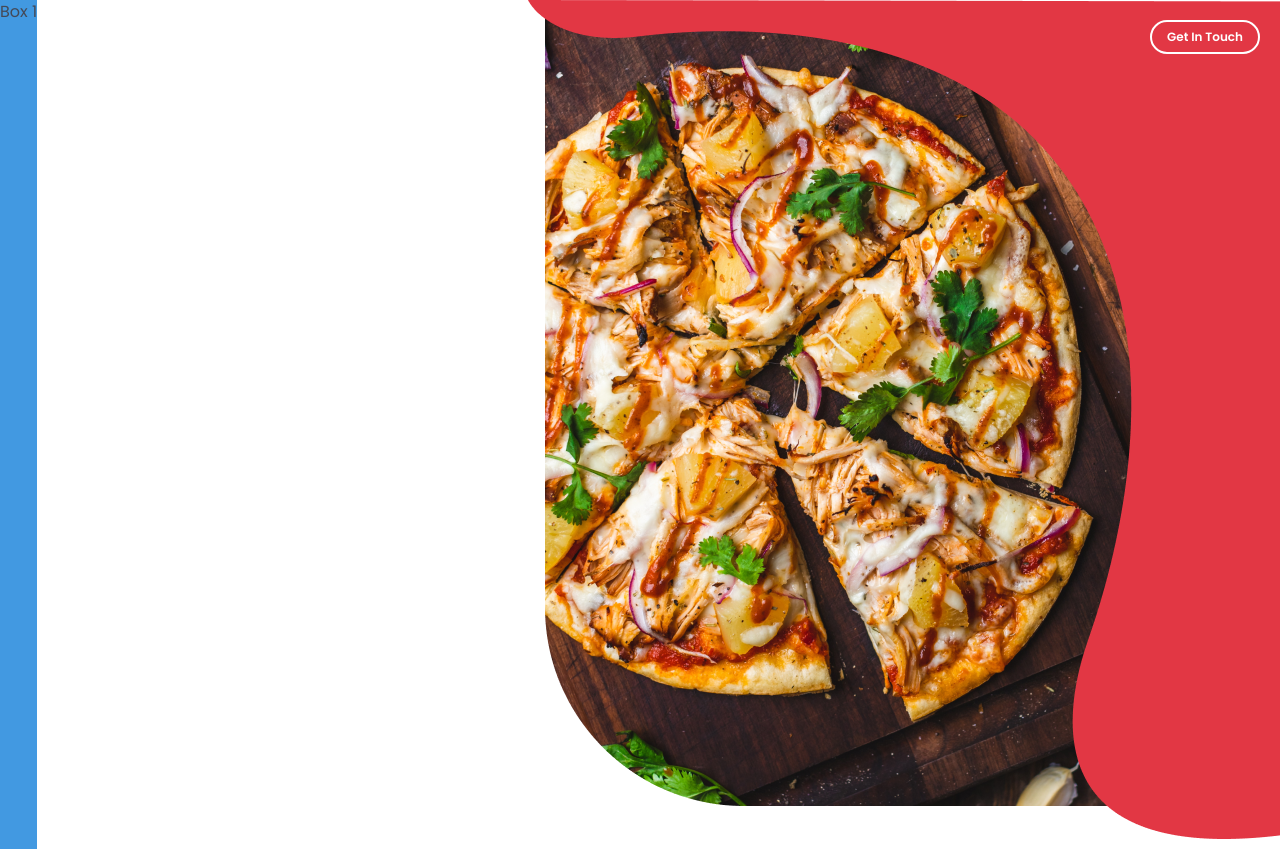
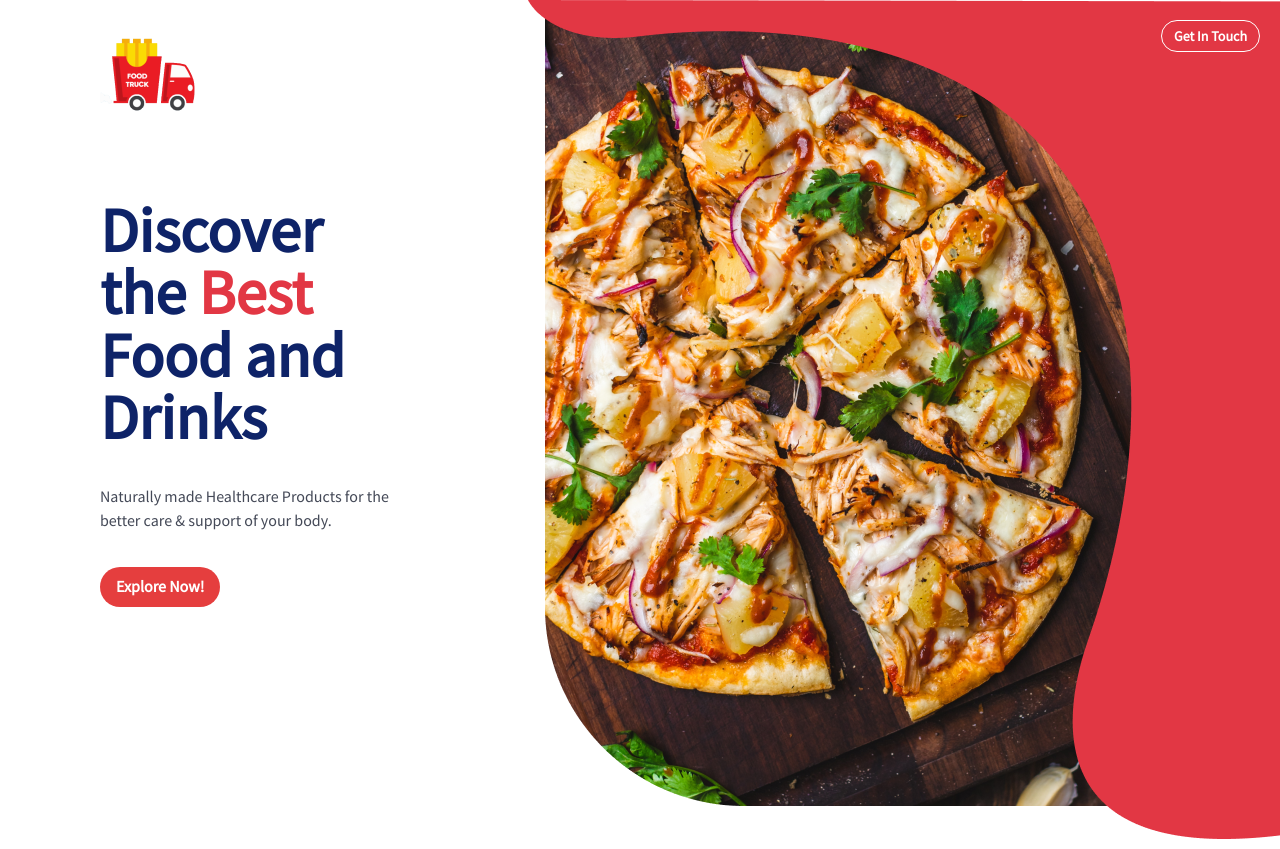
Before and after one commit to naimur61/Internet-Floks, a Next.js app: page / in a window 1280 px wide. Built offline with nearby package versions, Linux system fonts and the light colour scheme.

Commit message:
header Done

```diff
--- a/pages/components/Banner.tsx
+++ b/pages/components/Banner.tsx
@@ -34,15 +34,15 @@ const Banner = () => {
 			</Box>
 			<Button
 				colorScheme="white"
-				size="xs"
+				variant="outline"
+				size="sm"
+				color="white"
+				rounded="full"
 				sx={{
 					position: "absolute",
 					zIndex: "3",
 					right: "20px",
 					top: "20px",
-					p: "15px",
-					border: "2px solid white",
-					rounded: 20,
 				}}
 			>
 				{" "}
--- a/pages/components/Header.tsx
+++ b/pages/components/Header.tsx
@@ -1,13 +1,31 @@
-import { Box, Button, Stack } from "@chakra-ui/react";
+import { Box, Button, Stack, Text } from "@chakra-ui/react";
 import Image from "next/image";
 import React from "react";
 import Banner from "./Banner";
+import logo from "../../assets/home/Screenshot_669 1.png";
 
 const Header = () => {
 	return (
 		<>
 			<Stack direction={["column-reverse", "row"]} justifyContent="space-between">
-				<Box bg="blue.400">Box 1</Box>
+				<Box width="21.6rem" mx={["auto", "6.25rem"]} mt="2rem" textAlign={["center", "left"]}>
+					<Box width="107px" height="83px" display={["none", "block"]}>
+						<Image src={logo} alt="" />
+					</Box>
+					<Text fontSize="3.9rem" mt="5.25rem" lineHeight="3.9rem" fontWeight="extrabold" color="#0E2368">
+						Discover the{" "}
+						<Text color="#E23744" display="inline">
+							Best
+						</Text>{" "}
+						Food and Drinks
+					</Text>
+					<Text my="2.2rem">
+						Naturally made Healthcare Products for the better care & support of your body.
+					</Text>
+					<Button colorScheme="red" rounded="full">
+						Explore Now!
+					</Button>
+				</Box>
 				<Banner />
 			</Stack>
 		</>
--- a/styles/globals.css
+++ b/styles/globals.css
@@ -1,4 +1,4 @@
-@import url("https://fonts.googleapis.com/css2?family=Poppins:wght@200;300;400;500;600;700;800&display=swap");
+@import url("https://fonts.googleapis.com/css2?family=Source+Sans+Pro&display=swap");
 
 body {
 	padding: 0;
@@ -13,7 +13,7 @@ a {
 
 * {
 	box-sizing: border-box;
-	font-family: "Poppins", sans-serif;
+	font-family: "Source Sans Pro", sans-serif;
 }
 
 /* width */
```
